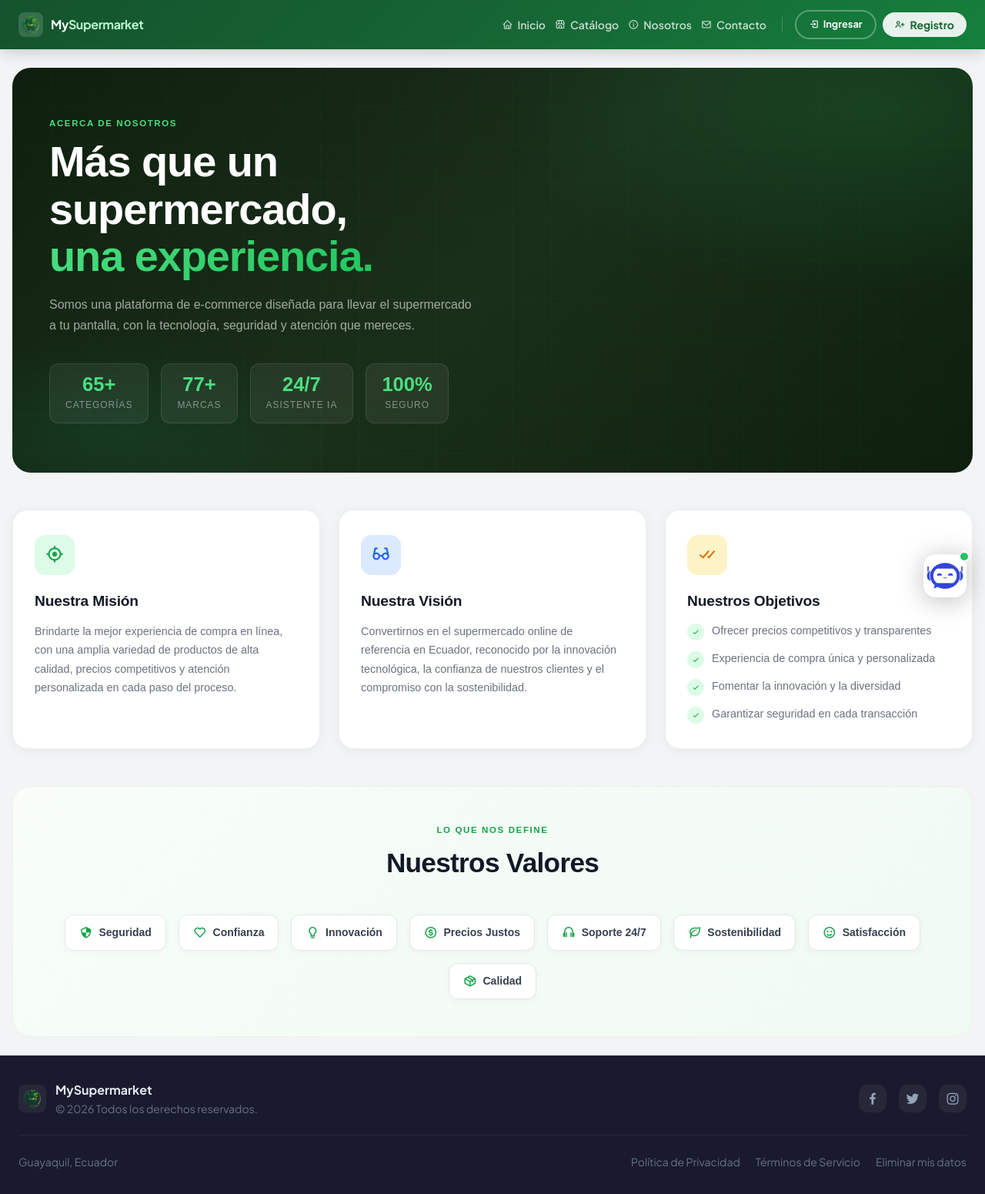
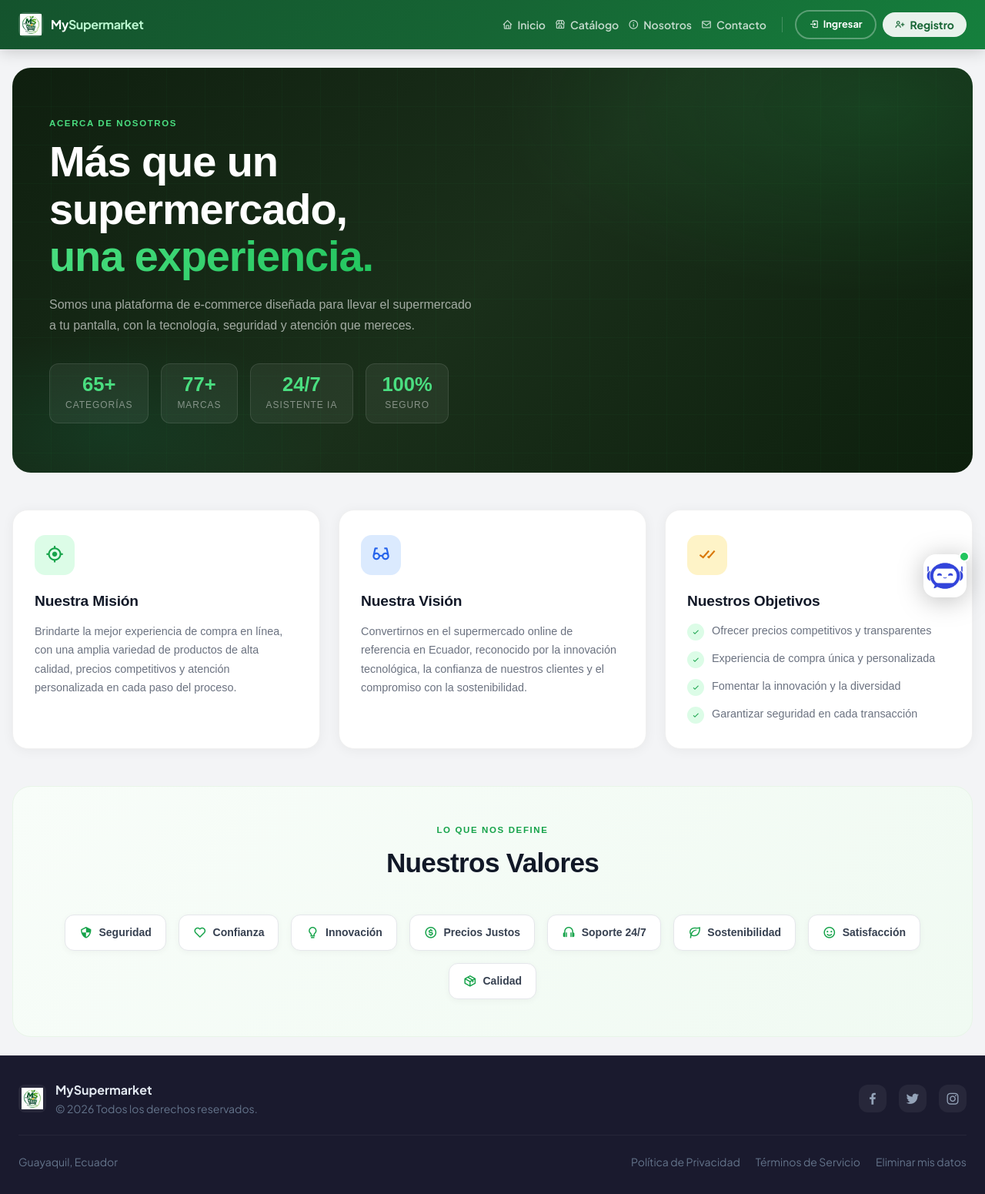
Before and after one commit to Kadir011/Sistema-de-Ventas-Supermercado, a Django app: page /about/ in a window 1280 px wide. Shown: the whole page at 77% size. Run offline with Django 5.2, Linux system fonts and the light colour scheme; data that the repository does not hold is empty; some libraries are stand-ins or nearby versions.

Commit message:
Icono con fondo blanco aplicado

```diff
--- a/templates/components/base.html
+++ b/templates/components/base.html
@@ -44,7 +44,7 @@
 
                 <a href="{% url 'super:menu' %}" class="flex items-center gap-2.5 group flex-shrink-0">
                     <div class="w-8 h-8 rounded-lg overflow-hidden flex-shrink-0" style="background: rgba(255,255,255,0.15);">
-                        <img src="{% static 'img/icono-mysupermarket-removebg-preview.png' %}" alt="My Supermarket" class="w-full h-full object-contain p-0.5">
+                        <img src="{% static 'img/icono-mysupermarket.png' %}" alt="My Supermarket" class="w-full h-full object-contain p-0.5">
                     </div>
                     <span class="text-white font-bold text-base tracking-tight group-hover:opacity-90 transition-opacity">
                         Panel <span style="color: #fca5a5;">Admin</span>
@@ -108,7 +108,7 @@
 
                 <a href="{% url 'super:home' %}" class="flex items-center gap-2.5 group flex-shrink-0">
                     <div class="w-8 h-8 rounded-lg overflow-hidden flex-shrink-0" style="background: rgba(255,255,255,0.15);">
-                        <img src="{% static 'img/icono-mysupermarket-removebg-preview.png' %}" alt="My Supermarket" class="w-full h-full object-contain p-0.5">
+                        <img src="{% static 'img/icono-mysupermarket.png' %}" alt="My Supermarket" class="w-full h-full object-contain p-0.5">
                     </div>
                     <span class="text-white font-bold text-base tracking-tight group-hover:opacity-90 transition-opacity">
                         My<span style="color: #bbf7d0;">Supermarket</span>
@@ -260,7 +260,7 @@
             <div class="flex flex-col sm:flex-row justify-between items-center gap-4">
                 <div class="flex items-center gap-3">
                     <div class="w-9 h-9 rounded-lg overflow-hidden flex-shrink-0" style="background: rgba(255,255,255,0.06);">
-                        <img src="{% static 'img/icono-mysupermarket-removebg-preview.png' %}"
+                        <img src="{% static 'img/icono-mysupermarket.png' %}"
                              alt="My Supermarket"
                              class="w-full h-full object-contain p-1">
                     </div>
```
